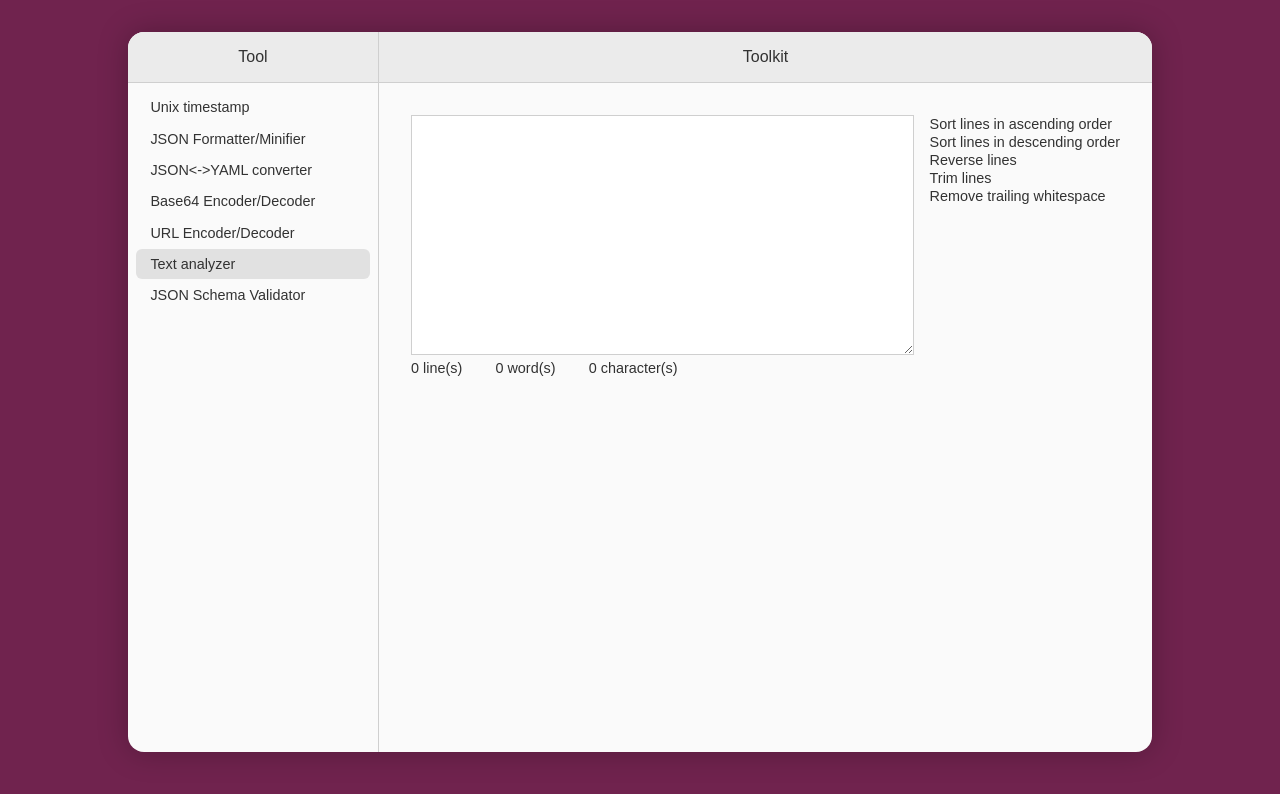
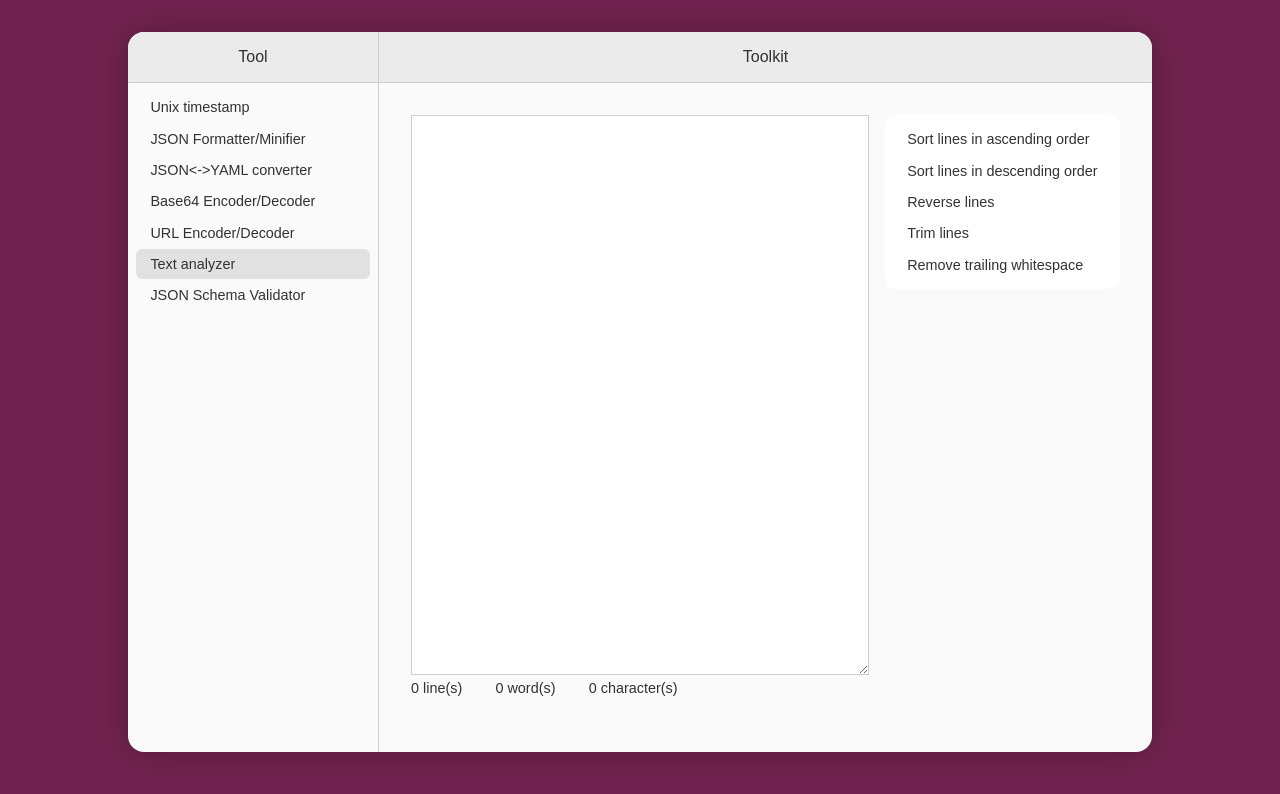
Before and after one commit to eliandoran/toolkit, a SvelteKit app: page /text-analyzer in a window 1280 px wide. Shown: the top 794 px of the page. Built offline with nearby package versions, Linux system fonts and the light colour scheme.

Commit message:
Improve style of text analyzer

```diff
--- a/src/routes/+layout.svelte
+++ b/src/routes/+layout.svelte
@@ -46,7 +46,7 @@
         </header>
 
         <div class="inner-wrapper">
-            <nav>
+            <nav class="nav">
                 <ul>
                     {#each tools as tool}
                     <li>
@@ -82,33 +82,6 @@
 
     aside {
         border-bottom: 1px solid var(--border-color);
-    }
-
-    aside ul {
-        list-style-type: none;
-        margin: 0;
-        padding: 0;
-    }
-
-    aside ul li {
-        margin: 1px 0;
-    }
-
-    aside ul li a {
-        text-decoration: none;
-        color: inherit;
-        font-size: 0.9em;
-        padding: 0.5em 1em;
-        display: block;
-        border-radius: 6px;
-    }
-
-    aside ul li a:hover {
-        background-color: rgba(0, 0, 0, 0.05);
-    }
-
-    aside ul li a.active {
-        background-color: rgba(0, 0, 0, 0.1);
     }
 
     aside .inner-wrapper {
--- a/src/routes/text-analyzer/+page.svelte
+++ b/src/routes/text-analyzer/+page.svelte
@@ -37,7 +37,7 @@
     </main>
 
     <aside>
-        <nav>
+        <nav class="nav">
             <ul>
                 {#each $page.data.textOperations as operation}
                 <li>
@@ -58,7 +58,7 @@
 <style>
     textarea {
         width: 100%;
-        min-height: 30vh;
+        min-height: 70vh;
     }
 
     .stats > span {
@@ -89,4 +89,10 @@
         color: inherit;
         font-size: 0.9em;
     }
+
+    .nav {
+        background: var(--content-background-color);
+        padding: 0.5em;
+        border-radius: 12px;
+    }
 </style>
--- a/static/style.css
+++ b/static/style.css
@@ -52,3 +52,30 @@ textarea {
     color: var(--text-color);
     border-radius: 0;
 }
+
+.nav ul {
+    list-style-type: none;
+    margin: 0;
+    padding: 0;
+}
+
+.nav ul li {
+    margin: 1px 0;
+}
+
+.nav ul li a {
+    text-decoration: none;
+    color: inherit;
+    font-size: 0.9em;
+    padding: 0.5em 1em;
+    display: block;
+    border-radius: 6px;
+}
+
+.nav ul li a:hover {
+    background-color: rgba(0, 0, 0, 0.05);
+}
+
+.nav ul li a.active {
+    background-color: rgba(0, 0, 0, 0.1);
+}
```
